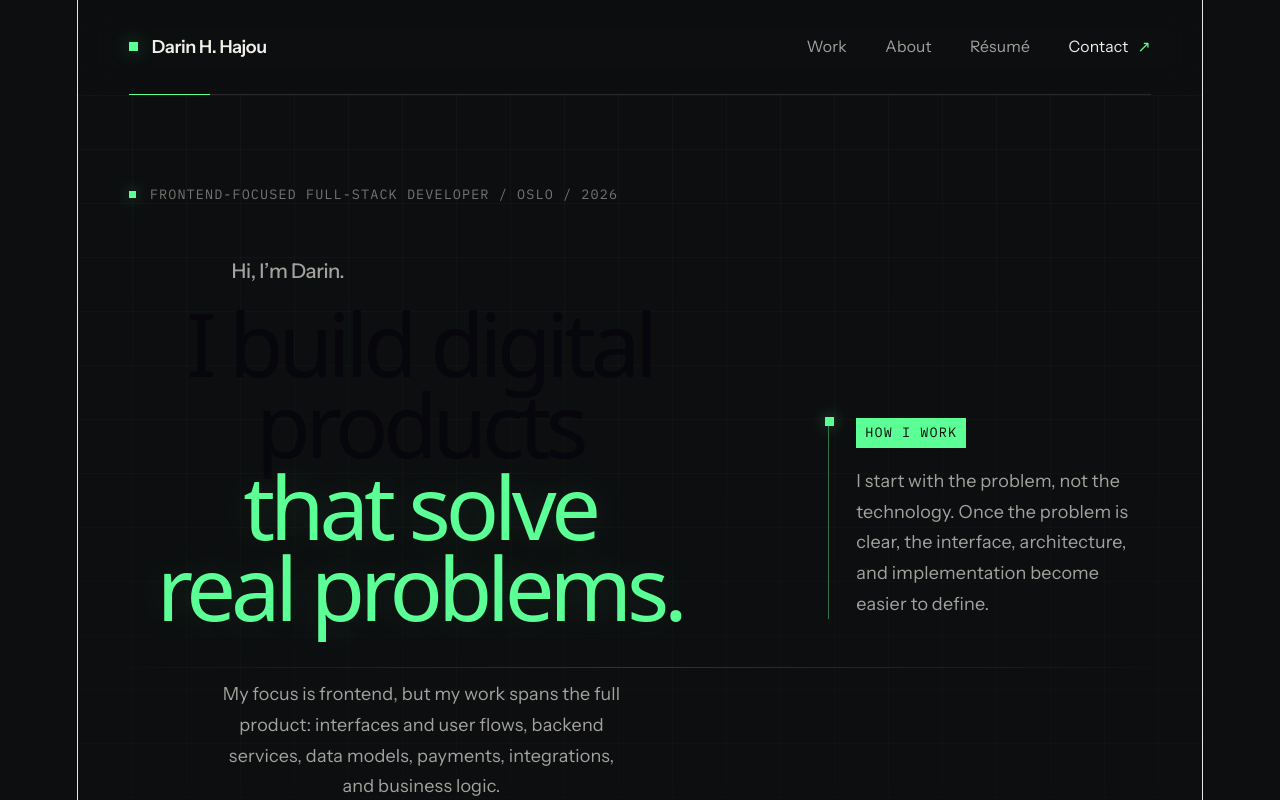
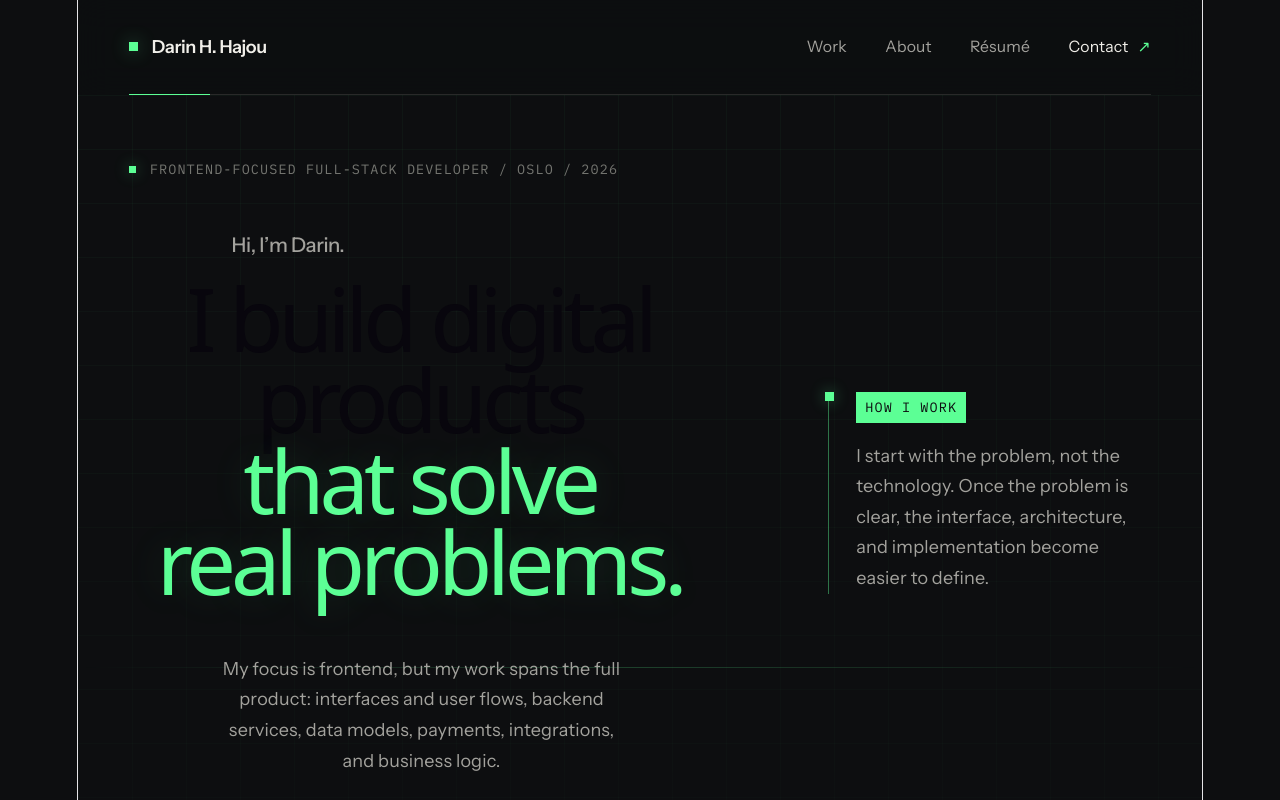
Before and after one commit to DarinHajou/darin-portfolio, a React (Vite) app: page / in a window 1280 px wide. Shown: the top 800 px of the page. Built offline with nearby package versions, Linux system fonts and the light colour scheme.

Commit message:
Adjust hero padding top section

```diff
--- a/src/sections/Hero/Hero.module.css
+++ b/src/sections/Hero/Hero.module.css
@@ -3,7 +3,7 @@
   overflow: hidden;
 
   min-height: calc(100svh - 4.75rem);
-  padding-block: clamp(3.5rem, 7vw, 7rem) var(--space-24);
+  padding-block: clamp(2.5rem, 5vw, 5rem) var(--space-24);
 
   border-bottom: 1px solid var(--color-border);
 }
```
